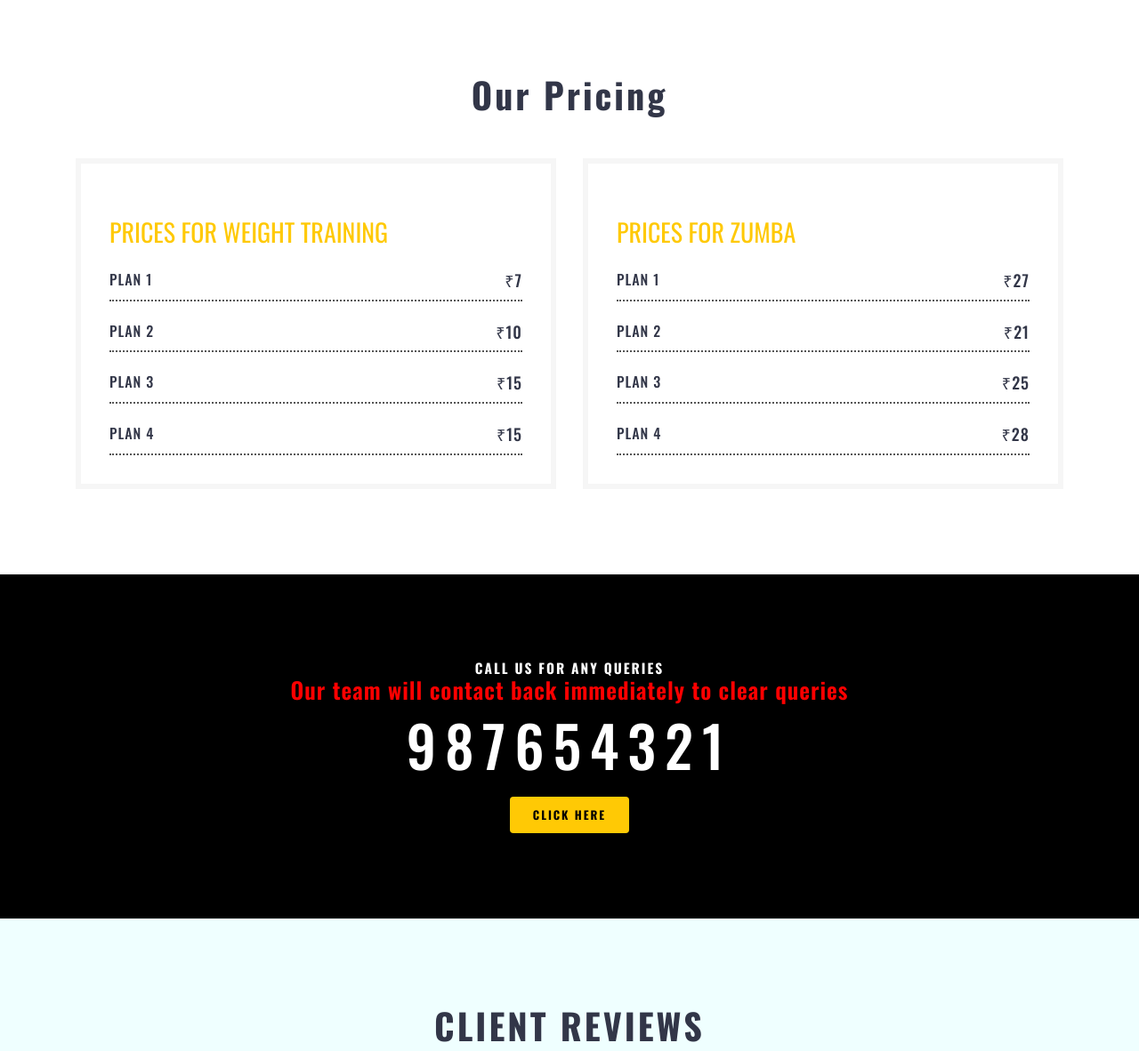
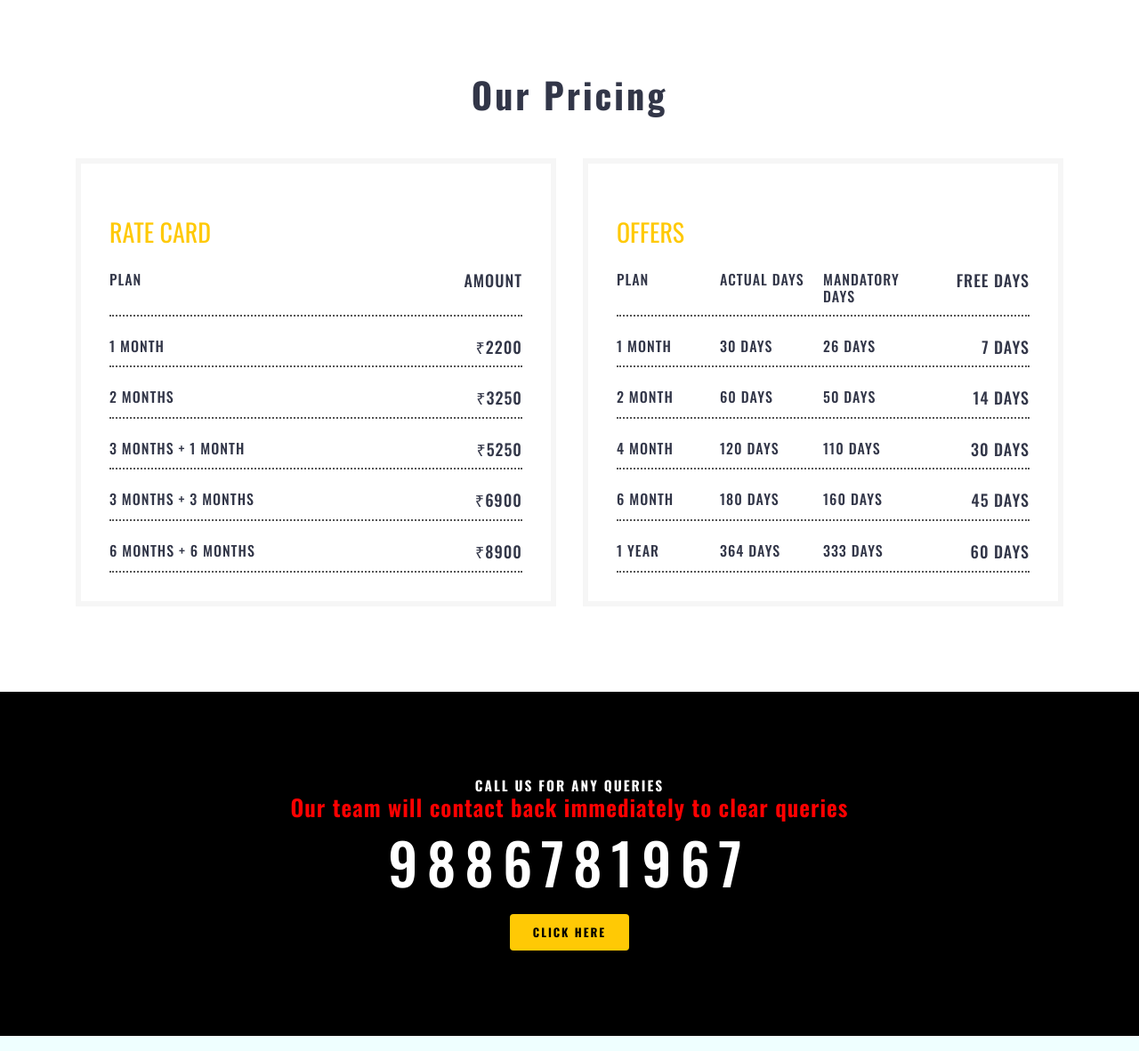
Before and after one commit to Dipropramanick/lmdf, a PHP site: page / in a window 1280 px wide. Shown: the part 1552-2734 px from the top of the page at 89% size. Run offline with PHP 8.4, Linux system fonts and the light colour scheme.

Commit message:
16-09-2019

```diff
--- a/contact.php
+++ b/contact.php
@@ -1,4 +1,4 @@
-
+<?php // ajay.saheitya@gmail.com?>
 <!DOCTYPE html>
 <html lang="zxx">
 
--- a/css/style.css
+++ b/css/style.css
@@ -1260,7 +1260,7 @@ subscribe form {
 /* footer */
 
 .footer-content {
-    background: url(../images/banner2.jpg) center no-repeat;
+    background: url(../images/footer_img.jpg) center no-repeat;/*../images/banner2.jpg*/
     -webkit-background-size: cover;
     -moz-background-size: cover;
     -o-background-size: cover;
--- a/footer.php
+++ b/footer.php
@@ -60,12 +60,12 @@ License URL: http://creativecommons.org/licenses/by/3.0/
                             <hr>
                             <ul class="list-info-w3pvt last-w3ls-contact mt-lg-4">
                                 <li>
-                                    <p> Mon - Sat: 06.00 am - 11.00 pm</p>
+                                    <p> Mon - Sat: 05.00 am - 11.00 pm</p>
 
                                 </li>
 
                                 <li class="my-2">
-                                    <p>Sunday: 08.00 am - 10.00 pm</p>
+                                    <p>Sunday: 10.00 am - 10.00 pm</p>
 
                                 </li>
 
@@ -79,11 +79,11 @@ License URL: http://creativecommons.org/licenses/by/3.0/
                             <hr>
                             <div class="last-w3ls-contact">
                                 <p>
-                                    <a href="mailto:example@email.com">info@example.com</a>
+                                    <a href="mailto:example@email.com">leonmaestrodefitness@gmail.com</a>
                                 </p>
                             </div>
                             <div class="last-w3ls-contact my-2">
-                                <p>+91 987654321</p>
+                                <p>+91 9886781967</p>
                             </div>
                             <div class="last-w3ls-contact">
                                 <p>No 36, 1st Floor, Arogyapa Layout,
--- a/index.php
+++ b/index.php
@@ -161,15 +161,26 @@
 		<div class="row pricing-grids">
 			<div class="col-lg-6  mb-lg-0 mb-5">
 				<div class="padding">
-					 <h3>PRICES FOR WEIGHT TRAINING</h3>
+					 <h3>RATE CARD</h3>
 					<!-- Item starts -->
-					<div class="menu-item">
+                    <div class="menu-item">
 						<div class="row border-dot no-gutters">
 							<div class="col-8 menu-item-name">
-								<h6>Plan 1</h6>
+								<h6>PLAN <br>&nbsp;</h6>
 							</div>
 							<div class="col-4 menu-item-price text-right">
-								<h6>₹7</h6>
+								<h6>AMOUNT</h6>
+							</div>
+						</div>
+
+					</div>
+					<div class="menu-item mt-4">
+						<div class="row border-dot no-gutters">
+							<div class="col-8 menu-item-name">
+								<h6>1 MONTH</h6>
+							</div>
+							<div class="col-4 menu-item-price text-right">
+								<h6>₹2200</h6>
 							</div>
 						</div>
 
@@ -179,10 +190,10 @@
 					<div class="menu-item my-4">
 						<div class="row border-dot no-gutters">
 							<div class="col-8 menu-item-name">
-								<h6>Plan 2</h6>
+								<h6>2 MONTHS</h6>
 							</div>
 							<div class="col-4 menu-item-price text-right">
-								<h6>₹10</h6>
+								<h6>₹3250</h6>
 							</div>
 						</div>
 					</div>
@@ -191,10 +202,10 @@
 					<div class="menu-item">
 						<div class="row border-dot no-gutters">
 							<div class="col-8 menu-item-name">
-								<h6>Plan 3</h6>
+								<h6>3 MONTHS + 1 MONTH</h6>
 							</div>
 							<div class="col-4 menu-item-price text-right">
-								<h6>₹15</h6>
+								<h6>₹5250</h6>
 							</div>
 						</div>
 
@@ -204,10 +215,20 @@
 					<div class="menu-item mt-4">
 						<div class="row border-dot no-gutters">
 							<div class="col-8 menu-item-name">
-								<h6>Plan 4</h6>
+								<h6>3 MONTHS + 3 MONTHS</h6>
 							</div>
 							<div class="col-4 menu-item-price text-right">
-								<h6>₹15</h6>
+								<h6>₹6900</h6>
+							</div>
+						</div>
+					</div>
+                    <div class="menu-item mt-4">
+						<div class="row border-dot no-gutters">
+							<div class="col-8 menu-item-name">
+								<h6>6 MONTHS + 6 MONTHS</h6>
+							</div>
+							<div class="col-4 menu-item-price text-right">
+								<h6>₹8900</h6>
 							</div>
 						</div>
 					</div>
@@ -217,57 +238,117 @@
 			</div>
 			<div class="col-lg-6  mb-lg-0 mb-5">
 				<div class="padding">
-					<h3>PRICES FOR ZUMBA</h3>
+					<h3>OFFERS</h3>
 					<!-- Item starts -->
 					<div class="menu-item">
 						<div class="row border-dot no-gutters">
-							<div class="col-8 menu-item-name">
-								<h6>Plan 1</h6>
+							<div class="col-3 menu-item-name">
+								<h6>PLAN</h6>
 							</div>
-							<div class="col-4 menu-item-price text-right">
-								<h6>₹27</h6>
+                            <div class="col-3 menu-item-name">
+								<h6>ACTUAL DAYS</h6>
+							</div>
+                            <div class="col-3 menu-item-name">
+								<h6>MANDATORY DAYS</h6>
+							</div>
+							<div class="col-3 menu-item-price text-right">
+								<h6>FREE DAYS</h6>
 							</div>
 						</div>
 
 					</div>
 					<!-- Item ends -->
 					<!-- Item starts -->
-					<div class="menu-item my-4">
+					<div class="menu-item mt-4">
 						<div class="row border-dot no-gutters">
-							<div class="col-8 menu-item-name">
-								<h6>Plan 2</h6>
+							<div class="col-3 menu-item-name">
+								<h6>1 MONTH</h6>
 							</div>
-							<div class="col-4 menu-item-price text-right">
-								<h6>₹21</h6>
+                            <div class="col-3 menu-item-name">
+								<h6>30 DAYS</h6>
+							</div>
+                            <div class="col-3 menu-item-name">
+								<h6>26 DAYS</h6>
+							</div>
+							<div class="col-3 menu-item-price text-right">
+								<h6>7 DAYS</h6>
 							</div>
 						</div>
 
 					</div>
 					<!-- Item ends -->
 					<!-- Item starts -->
-					<div class="menu-item">
+					<div class="menu-item mt-4">
 						<div class="row border-dot no-gutters">
-							<div class="col-8 menu-item-name">
-								<h6>Plan 3</h6>
+							<div class="col-3 menu-item-name">
+								<h6>2 MONTH</h6>
 							</div>
-							<div class="col-4 menu-item-price text-right">
-								<h6>₹25</h6>
+                            <div class="col-3 menu-item-name">
+								<h6>60 DAYS</h6>
+							</div>
+                            <div class="col-3 menu-item-name">
+								<h6>50 DAYS</h6>
+							</div>
+							<div class="col-3 menu-item-price text-right">
+								<h6>14 DAYS</h6>
 							</div>
 						</div>
-					</div>
+                    </div>
 					<!-- Item ends -->
 					<!-- Item starts -->
-					<div class="menu-item mt-4">
+
+					<!-- Item ends -->
+                    <div class="menu-item mt-4">
 						<div class="row border-dot no-gutters">
-							<div class="col-8 menu-item-name">
-								<h6>Plan 4</h6>
+							<div class="col-3 menu-item-name">
+								<h6>4 MONTH</h6>
 							</div>
-							<div class="col-4 menu-item-price text-right">
-								<h6>₹28</h6>
+                            <div class="col-3 menu-item-name">
+								<h6>120 DAYS</h6>
+							</div>
+                            <div class="col-3 menu-item-name">
+								<h6>110 DAYS</h6>
+							</div>
+							<div class="col-3 menu-item-price text-right">
+								<h6>30 DAYS</h6>
 							</div>
 						</div>
-					</div>
-					<!-- Item ends -->
+                    </div>
+
+                    			<div class="menu-item mt-4">
+						<div class="row border-dot no-gutters">
+							<div class="col-3 menu-item-name">
+								<h6>6 MONTH</h6>
+							</div>
+                            <div class="col-3 menu-item-name">
+								<h6>180 DAYS</h6>
+							</div>
+                            <div class="col-3 menu-item-name">
+								<h6>160 DAYS</h6>
+							</div>
+							<div class="col-3 menu-item-price text-right">
+								<h6>45 DAYS</h6>
+							</div>
+						</div>
+                        </div>
+
+                    			<div class="menu-item mt-4">
+						<div class="row border-dot no-gutters">
+							<div class="col-3 menu-item-name">
+								<h6>1 YEAR</h6>
+							</div>
+                            <div class="col-3 menu-item-name">
+								<h6>364 DAYS</h6>
+							</div>
+                            <div class="col-3 menu-item-name">
+								<h6>333 DAYS</h6>
+							</div>
+							<div class="col-3 menu-item-price text-right">
+								<h6>60 DAYS</h6>
+							</div>
+						</div>
+                        </div>
+
 				</div>
 			</div>
 
@@ -281,7 +362,7 @@
             <div class="test-info text-center">
                 <h3 class="tittle order" style="color:red;">
                     <span>CALL US FOR ANY QUERIES</span>Our team will contact back immediately to clear queries</h3>
-                <h4 class="tittle my-2">987654321</h4>
+                <h4 class="tittle my-2">9886781967</h4>
 
                 <div class="read-more mx-auto m-0 text-center">
                     <a href="contact.php" class="read-more scroll btn" >Click here</a> </div>
--- a/user_edit.php
+++ b/user_edit.php
@@ -535,11 +535,11 @@ include 'db.php';
                                   <div class="row">
                                       <div class="col-lg-6">
                                         <label for="join">Date Of Joining</label>
-                                        <input class="form-control" type="date" min="1" name="join" id="join" placeholder="Enter Date of Birth" ng-model="joind" style="height:57px;" ng-change="pChange()">
+                                        <input class="form-control" type="date" min="1" name="join" id="join" placeholder="Enter Date of Birth" ng-model="joind" style="height:57px;" ng-change="pChange1()">
                                       </div>
                                         <div class="col-lg-6">
                                           <label for="exp">Date Of Expiry</label>
-                                            <input class="form-control" type="date" min="1" name="exp" id="exp" placeholder="Enter Date of Birth" ng-model="exp" style="height:57px;" disabled>
+                                            <input class="form-control" type="date" name="exp" id="exp" placeholder="Enter Date of Birth" ng-model="exp" style="height:57px;" ng-change="expChange()">
                                           </div>
                                       </div>
 
```
Also changed, not shown: employee_profile.php (+6 -5 lines), invoice.php (+23 -7 lines), js/user.js (+19 -4 lines), blog_images/IMG-20190914-WA0007.jpeg (added), images/footer_img.jpg (added), profile_images/IMG-20190916-WA0000.jpg (added), profile_images/IMG_20190914_132013.jpg (added), profile_images/logo_head.png (added), 1 other file.
